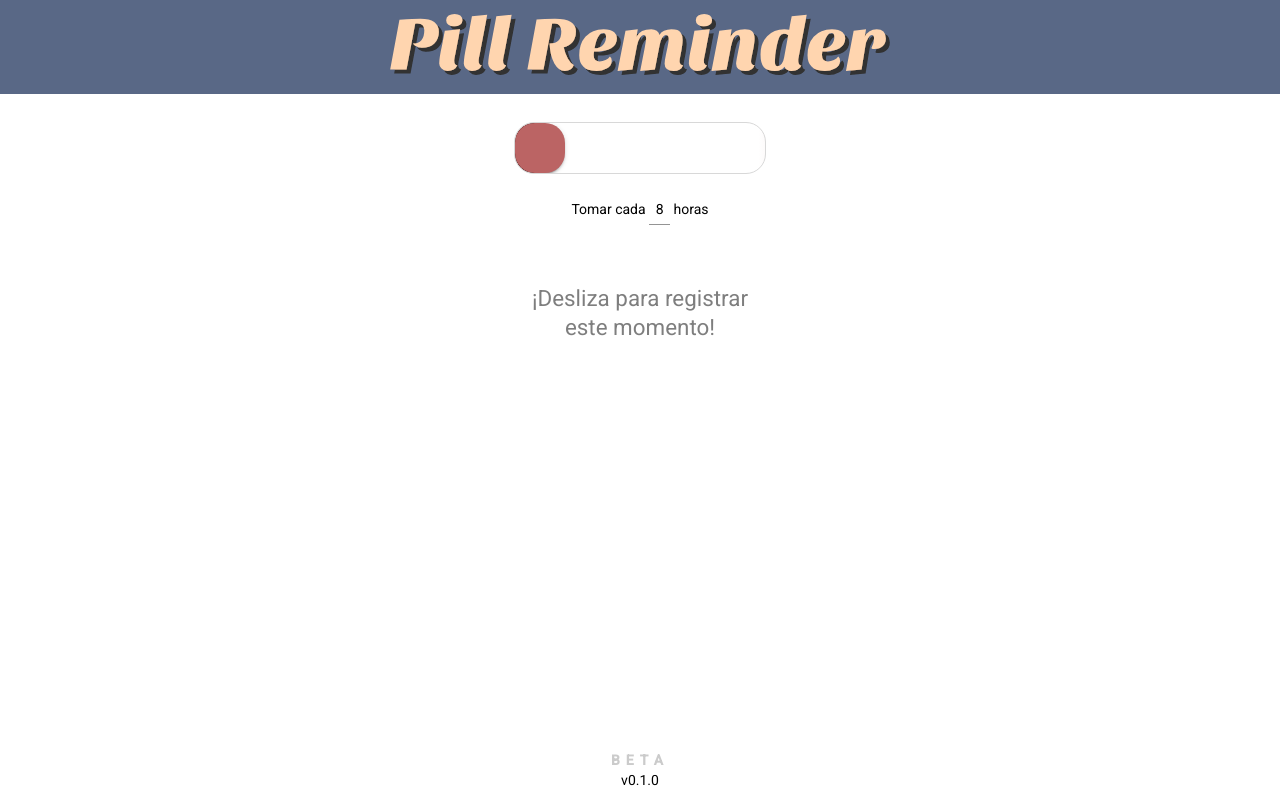
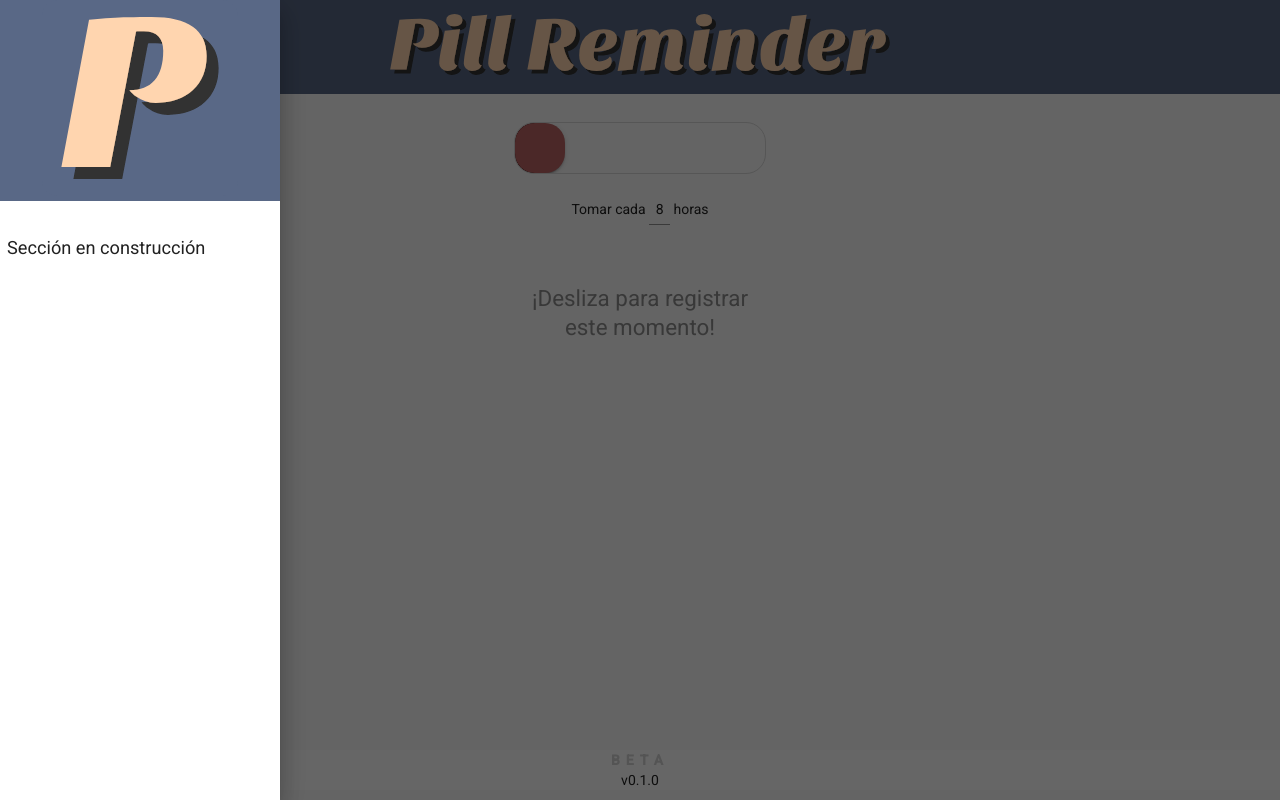
Before and after one commit to zaldih/pill-reminder, an Angular app: page / in a window 1280 px wide. Built offline with nearby package versions, Linux system fonts and the light colour scheme.

Commit message:
feat: implement basic sidenav

```diff
--- a/src/app/app.component.html
+++ b/src/app/app.component.html
@@ -1,3 +1,11 @@
+<mat-sidenav-container>
+  <mat-sidenav #drawer mode="over" opened>
+    <div class="sidenav-header">
+      <img src="assets/icon.svg" />
+    </div>
+    <div class="sidenav-content">Sección en construcción</div>
+  </mat-sidenav>
+  <mat-sidenav-content>
     <div class="root">
       <!--  <h1>Pill Reminder</h1> -->
       <div class="title-container">
@@ -13,3 +21,9 @@
         <app-home></app-home>
       </div>
     </div>
+
+    <button class="sidenav-toggle-button" mat-button (click)="drawer.toggle()">
+      <mat-icon>menu</mat-icon>
+    </button>
+  </mat-sidenav-content>
+</mat-sidenav-container>
--- a/src/app/app.component.scss
+++ b/src/app/app.component.scss
@@ -1,3 +1,23 @@
+mat-sidenav {
+  min-width: 280px;
+}
+mat-sidenav-container {
+  height: 100vh;
+}
+
+.sidenav-header {
+  background-color: #596886;
+  text-align: center;
+  img {
+    width: 70%;
+  }
+}
+.sidenav-content {
+  padding: 7px;
+  margin-top: 30px;
+  font-size: 1.3em;
+}
+
 .root {
   text-align: center;
 }
@@ -11,3 +31,7 @@
 .title-img {
   max-width: 500px;
 }
+.sidenav-toggle-button {
+  position: fixed;
+  bottom: 10px;
+}
--- a/src/app/app.module.ts
+++ b/src/app/app.module.ts
@@ -6,6 +6,7 @@ import { NgModule } from '@angular/core';
 import { ServiceWorkerModule } from '@angular/service-worker';
 import { environment } from '../environments/environment';
 import { FormsModule } from '@angular/forms';
+import { MaterialModule } from './shared/material/material.module';
 
 @NgModule({
   declarations: [AppComponent],
@@ -14,6 +15,7 @@ import { FormsModule } from '@angular/forms';
     BrowserAnimationsModule,
     FormsModule,
     HomeModule,
+    MaterialModule,
     ServiceWorkerModule.register('ngsw-worker.js', {
       enabled: environment.production,
       // Register the ServiceWorker as soon as the application is stable
--- a/src/styles.scss
+++ b/src/styles.scss
@@ -3,8 +3,9 @@
 
 html,
 body {
-  min-height: 100%;
+  min-height: 100vh;
   height: auto;
+  margin: 0;
 }
 body {
   margin: 0;
```
Lines whose indentation alone changed are shown as unchanged.
